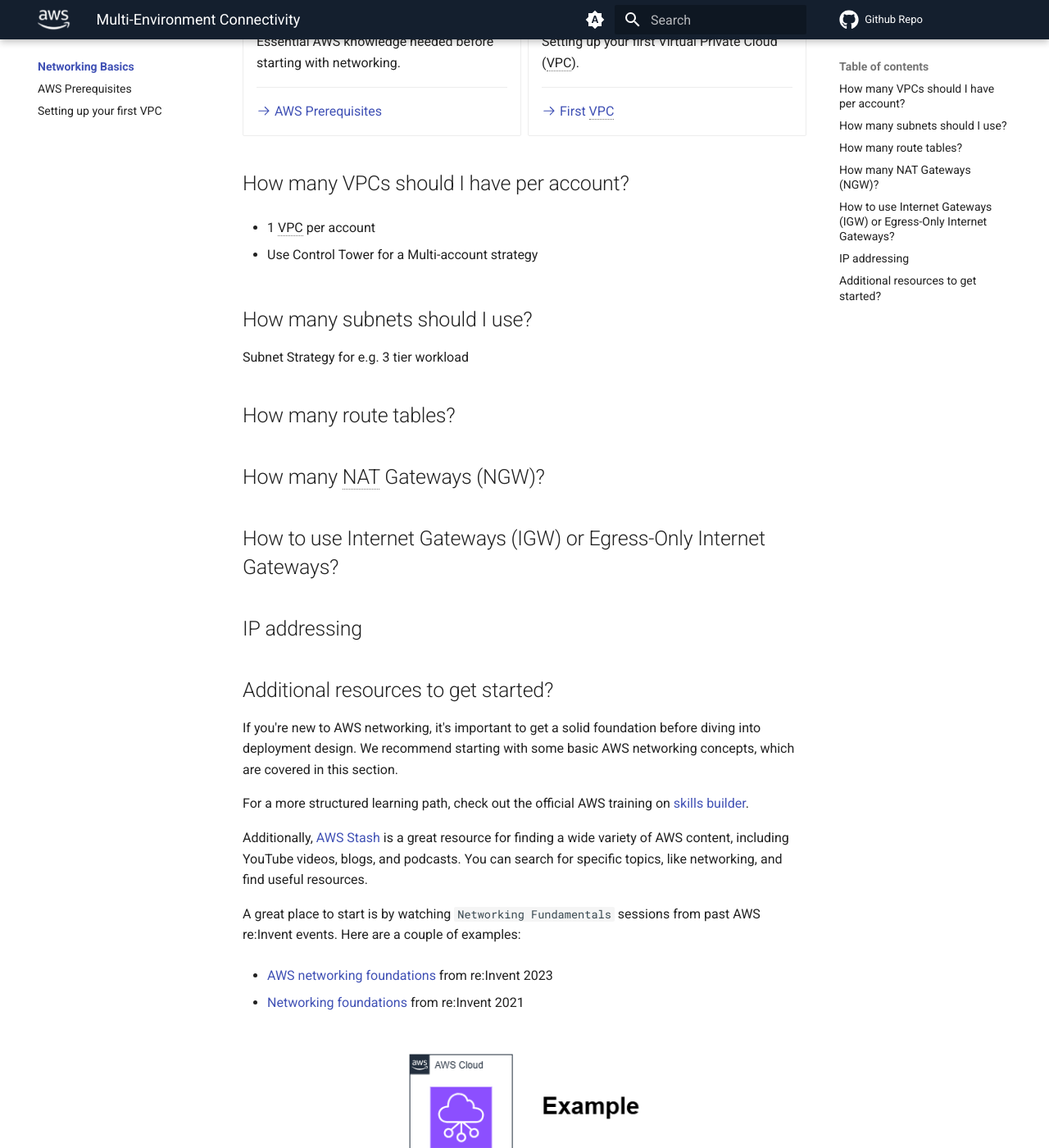
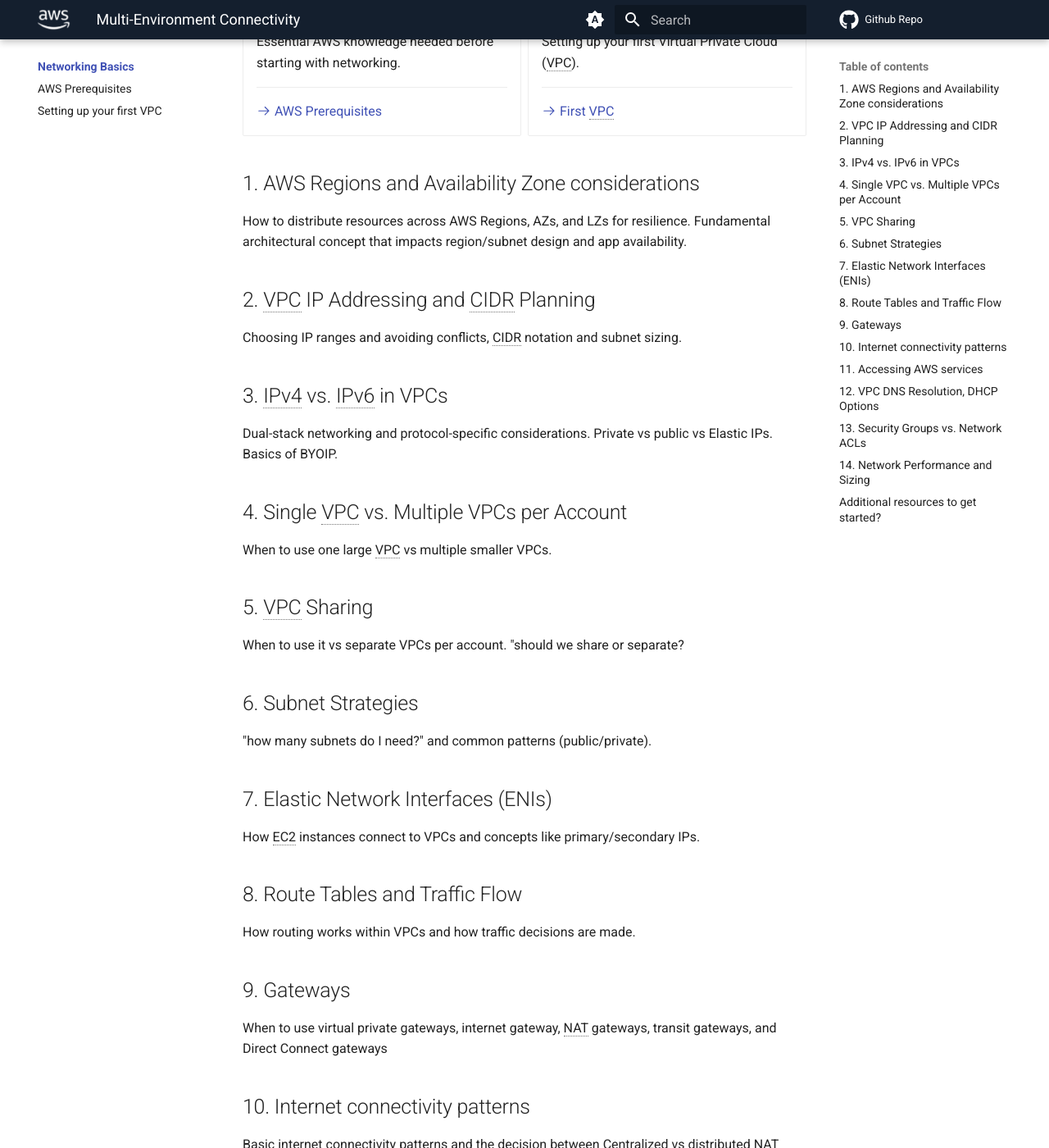
Before and after one commit to aws/aws-networking-best-practices, an MkDocs documentation site: the page built from content/basics/index.md, in a window 1280 px wide and 1400 px high, scrolled down 359 px. Shown: the whole window at 82% size. Built offline with MkDocs 1.6.1 and Material for MkDocs 9.7.7, drawn with Linux system fonts in a browser that asks for light colours; comment, search, counter and statistics services are not loaded; some of the changed text lies outside the part shown.

Commit message:
Update index.md (#48)
* Update basics/index.md

Provided initial page sub-sections for the "Networking Basics".

---------

Co-authored-by: Christian Elsen <chriselsen@users.noreply.github.com>

```diff
--- a/content/basics/index.md
+++ b/content/basics/index.md
@@ -29,23 +29,61 @@
 
 </div>
 
-## How many VPCs should I have per account?
+## 1. AWS Regions and Availability Zone considerations
 
-* 1 VPC per account
+How to distribute resources across AWS Regions, AZs, and LZs for resilience. Fundamental architectural concept that impacts region/subnet design and app availability.
 
-* Use Control Tower for a Multi-account strategy
+## 2. VPC IP Addressing and CIDR Planning
 
-## How many subnets should I use?
+Choosing IP ranges and avoiding conflicts, CIDR notation and subnet sizing.
 
-Subnet Strategy for e.g. 3 tier workload
+## 3. IPv4 vs. IPv6 in VPCs
 
-## How many route tables?
+Dual-stack networking and protocol-specific considerations. Private vs public vs Elastic IPs. Basics of BYOIP.
 
-## How many NAT Gateways (NGW)?
+## 4. Single VPC vs. Multiple VPCs per Account
 
-## How to use Internet Gateways (IGW) or Egress-Only Internet Gateways?
+When to use one large VPC vs multiple smaller VPCs.
 
-## IP addressing
+## 5. VPC Sharing
+
+When to use it vs separate VPCs per account. "should we share or separate?
+
+## 6. Subnet Strategies
+
+"how many subnets do I need?" and common patterns (public/private).
+
+## 7. Elastic Network Interfaces (ENIs)
+
+How EC2 instances connect to VPCs and concepts like primary/secondary IPs.
+
+## 8. Route Tables and Traffic Flow
+
+How routing works within VPCs and how traffic decisions are made.
+
+## 9. Gateways
+
+When to use virtual private gateways, internet gateway, NAT gateways, transit gateways, and Direct Connect gateways
+
+## 10. Internet connectivity patterns
+
+Basic internet connectivity patterns and the decision between Centralized vs distributed NAT patterns, high availability.
+
+## 11. Accessing AWS services
+
+When to use IGW/NAT gateway vs gateway/interface endpoints to access AWS services
+
+## 12. VPC DNS Resolution, DHCP Options
+
+Name resolution within VPC
+
+## 13. Security Groups vs. Network ACLs
+
+Difference between these and when to use each approach.
+
+## 14. Network Performance and Sizing
+
+Instance bandwidth considerations, placement groups.
 
 ## Additional resources to get started?
 
```
